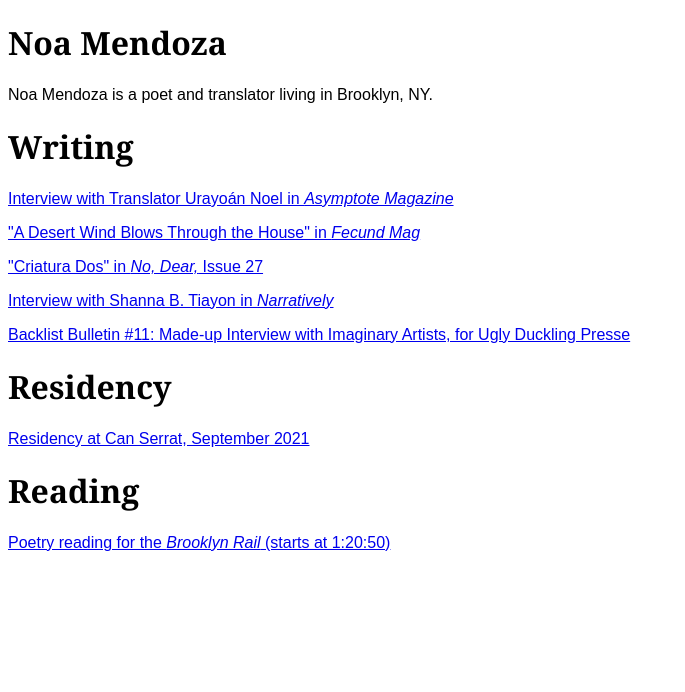
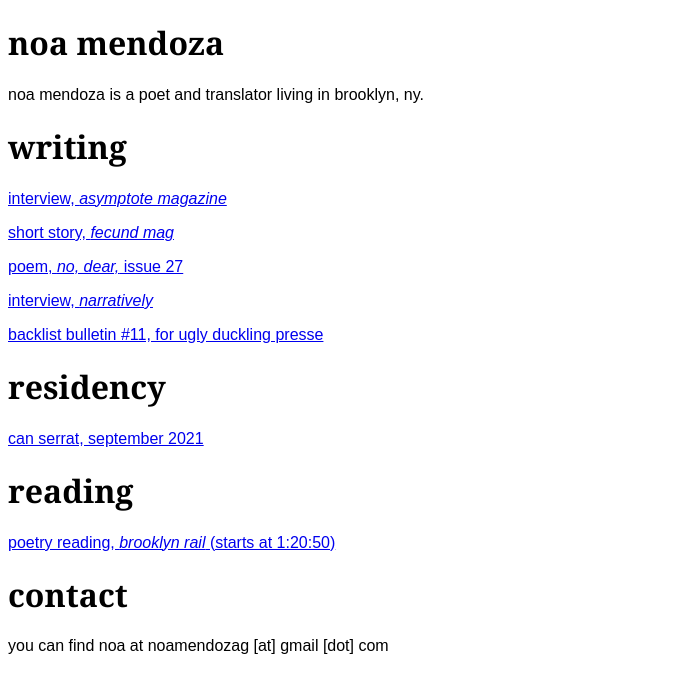
Before and after one commit to noamendoza/noamendoza.github.io, a plain HTML site: page index.html in a window 1280 px wide. Shown: the whole page, without its empty margins (0-685 px from the left). Drawn offline with Linux system fonts and the light colour scheme.

Commit message:
made lowercase, updates to tags

```diff
--- a/index.html
+++ b/index.html
@@ -6,25 +6,27 @@
 
     <div class="container-lg px-3 my-5 markdown-body">
         <body>
-            <h1 style="font-family: Georgia, serif">Noa Mendoza</h1>
-            <p style="font-family: Arial, sans-serif">Noa Mendoza is a poet and translator living in Brooklyn, NY.</p>
-            <h1 style="font-family: Georgia, serif">Writing</h1>
+            <h1 style="font-family: Georgia, serif">noa mendoza</h1>
+            <p style="font-family: Arial, sans-serif">noa mendoza is a poet and translator living in brooklyn, ny.</p>
+            <h1 style="font-family: Georgia, serif">writing</h1>
                 <p style="font-family: Arial, sans-serif">
-                    <a href="https://www.asymptotejournal.com/blog/by/noa-mendoza/">Interview with Translator Urayoán Noel in <em>Asymptote Magazine</em></a></p>
+                    <a href="https://www.asymptotejournal.com/blog/by/noa-mendoza/">interview, <em>asymptote magazine</em></a></p>
                 <p style="font-family: Arial, sans-serif">
-                    <a href="https://fecundmag.com/a-desert-wind-blows-through-the-house">"A Desert Wind Blows Through the House" in <em>Fecund Mag</em></a></p>
+                    <a href="https://fecundmag.com/a-desert-wind-blows-through-the-house">short story, <em>fecund mag</em></a></p>
                 <p style="font-family: Arial, sans-serif"><a href="http://www.nodearmagazine.com/issues#/issue-27-warp">
-                    "Criatura Dos" in <em>No, Dear,</em> Issue 27</a></p>
+                    poem, <em>no, dear,</em> issue 27</a></p>
                 <p style="font-family: Arial, sans-serif"><a href="https://narratively.com/the-writer-helping-people-care-for-the-land-and-for-themselves/">
-                    Interview with Shanna B. Tiayon in <em>Narratively</em></a></p>
+                    interview, <em>narratively</em></a></p>
                 <p style="font-family: Arial, sans-serif"><a href="https://medium.com/ugly-duckling-presse/backlist-bulletin-11-made-up-interview-with-imaginary-artists-eee6d049f1de">
-                    Backlist Bulletin #11: Made-up Interview with Imaginary Artists, for Ugly Duckling Presse</a></p>
-            <h1 style="font-family: Georgia, serif">Residency</h1>
+                    backlist bulletin #11, for ugly duckling presse</a></p>
+            <h1 style="font-family: Georgia, serif">residency</h1>
                 <p style="font-family: Arial, sans-serif"><a href="https://canserrat.org/ca/noa-mendoza#:~:text=Noa%20was%20born%20in%20San,radio%20show%20on%20WVKR%2091.3">
-                    Residency at Can Serrat, September 2021</a></p>
-            <h1 style="font-family: Georgia, serif">Reading</h1>
+                    can serrat, september 2021</a></p>
+            <h1 style="font-family: Georgia, serif">reading</h1>
             <p style="font-family: Arial, sans-serif"><a href="https://brooklynrail.org/events/2021/07/05/25-years-of-the-leroy-neiman-center-for-print-studies/">
-                Poetry reading for the <em>Brooklyn Rail</em> (starts at 1:20:50) </a></p>
+                poetry reading, <em>brooklyn rail</em> (starts at 1:20:50) </a></p>
+            <h1 style="font-family: Georgia, serif">contact</h1>
+            <p style="font-family: Arial, sans-serif"><a>you can find noa at noamendozag [at] gmail [dot] com </a></p>
 
         </body>
     </div>
```
